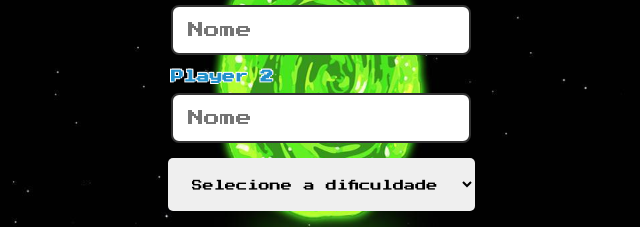
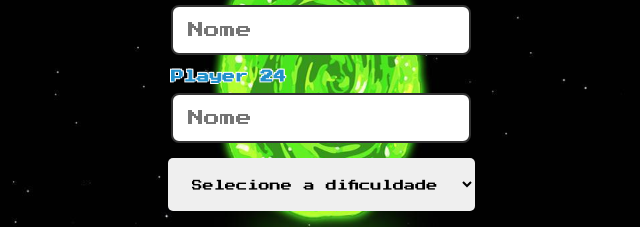
Before and after one commit to matheusdourado836/Jogo-da-memoria-Javascript, a plain HTML site: page index.html in a window 1280 px wide. Shown: the part 284-511 px from the top of the page, 319-959 px from the left. Drawn offline with Linux system fonts and the light colour scheme.

Commit message:
Update index.html

```diff
--- a/index.html
+++ b/index.html
@@ -24,7 +24,7 @@
                     <h4 class="layer">Player 1</h4>
                     <input type="text" placeholder="Nome" maxlength="10" class="login_input_player1">
 
-                    <h4 class="layer">Player 2</h4>
+                    <h4 class="layer">Player 24</h4>
                     <input type="text" placeholder="Nome" maxlength="10" class="login_input_player2">
                 </div>
 
```
